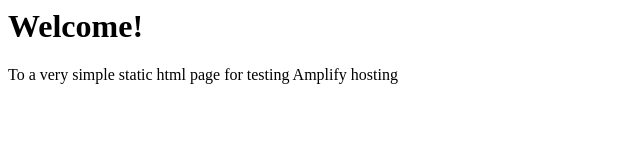
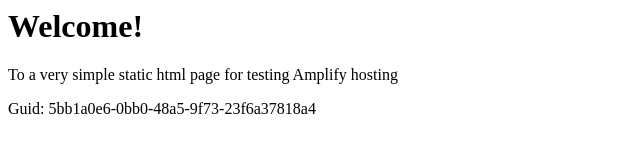
Before and after one commit to aws-aemilia-gru/Github-PR-Commit-Integration-Test-DoNotTouch-GitHubAutoBuildPrPreviewCanaryTest-v1-prod-sa-east-1, a website: page src/index.html in a window 1280 px wide. Shown: the whole page, without its empty margins (0-640 px from the left). Drawn offline with Linux system fonts and the light colour scheme.

Commit message:
commit from integ tests

```diff
--- a/src/index.html
+++ b/src/index.html
@@ -1,3 +1,5 @@
+
+
 <html lang="en">
 
 <head>
@@ -10,6 +12,6 @@
 <body>
     <h1>Welcome!</h1>
     <p>To a very simple static html page for testing Amplify hosting</p>
-</body>
+    <p>Guid: 5bb1a0e6-0bb0-48a5-9f73-23f6a37818a4</p></body>
 
 </html>
```
